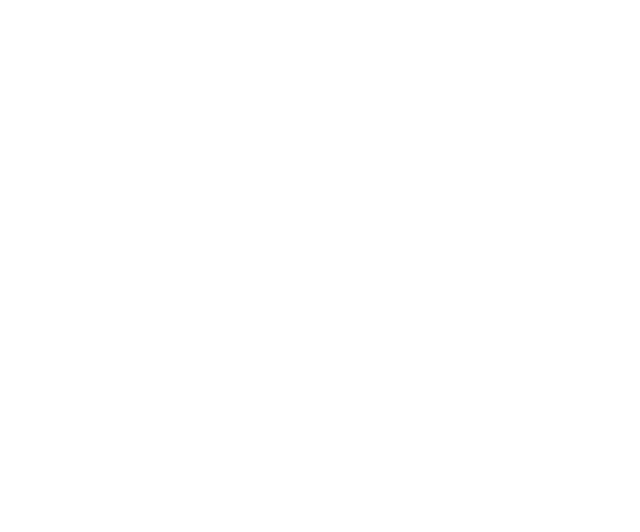
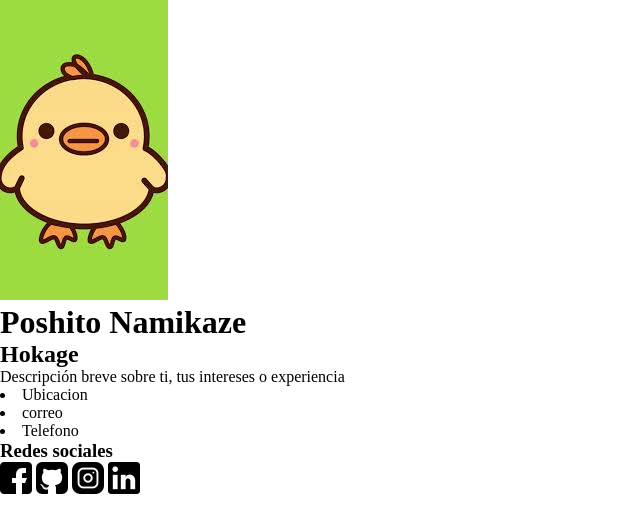
Before and after one commit to Yonangell/Ing-profile_page, a plain HTML site: page index.html in a window 1280 px wide. Shown: the whole page, without its empty margins (0-640 px from the left). Drawn offline with Linux system fonts and the light colour scheme.

Commit message:
Agrgando carpetas, archivos y fotos.

```diff
--- /dev/null
+++ b/html/css/style.css
@@ -0,0 +1,5 @@
+*{
+   margin: 0;
+   padding: 0;
+   box-sizing: border-box;
+}
--- a/index.html
+++ b/index.html
@@ -1,11 +1,35 @@
 <!DOCTYPE html>
 <html lang="en">
-<head>
-    <meta charset="UTF-8">
-    <meta name="viewport" content="width=device-width, initial-scale=1.0">
+  <head>
+    <meta charset="UTF-8" />
+    <meta name="viewport" content="width=device-width, initial-scale=1.0" />
     <title>Página de perfil</title>
-</head>
-<body>
-
-</body>
+    <link rel="stylesheet" href="html/css/style.css">
+  </head>
+  <body>
+    <div class="perfil-conta">
+      <header>
+        <img src="html/asset/imagen/poshito.png" class="image" alt="poshito" />
+        <h1>Poshito Namikaze</h1>
+        <h2>Hokage</h2>
+      </header>
+      <main class="principal">
+        <section class="perfil-infor">
+          <p>Descripción breve sobre ti, tus intereses o experiencia</p>
+          <lu>
+            <li>Ubicacion</li>
+            <li>correo</li>
+            <li>Telefono</li>
+          </lu>
+        </section>
+        <section class="perfil-redes">
+            <h3>Redes sociales</h3>
+            <a href=""><img src="html/asset/icon/facebook -fb.png" alt="facebook"></a>
+            <a href=""><img src="html/asset/icon/signo-de-github.png" alt="github"></a>
+            <a href=""><img src="html/asset/icon/instagra.png" alt=""></a>
+            <a href=""><img src="html/asset/icon/linkedin.png" alt=""></a>
+        </section>
+      </main>
+    </div>
+  </body>
 </html>
```
Also changed, not shown: html/asset/icon/facebook -fb.png (added), html/asset/icon/instagra.png (added), html/asset/icon/linkedin.png (added), html/asset/icon/signo-de-github.png (added), html/asset/imagen/minato_namikaze.png (added), html/asset/imagen/poshito.png (added).
